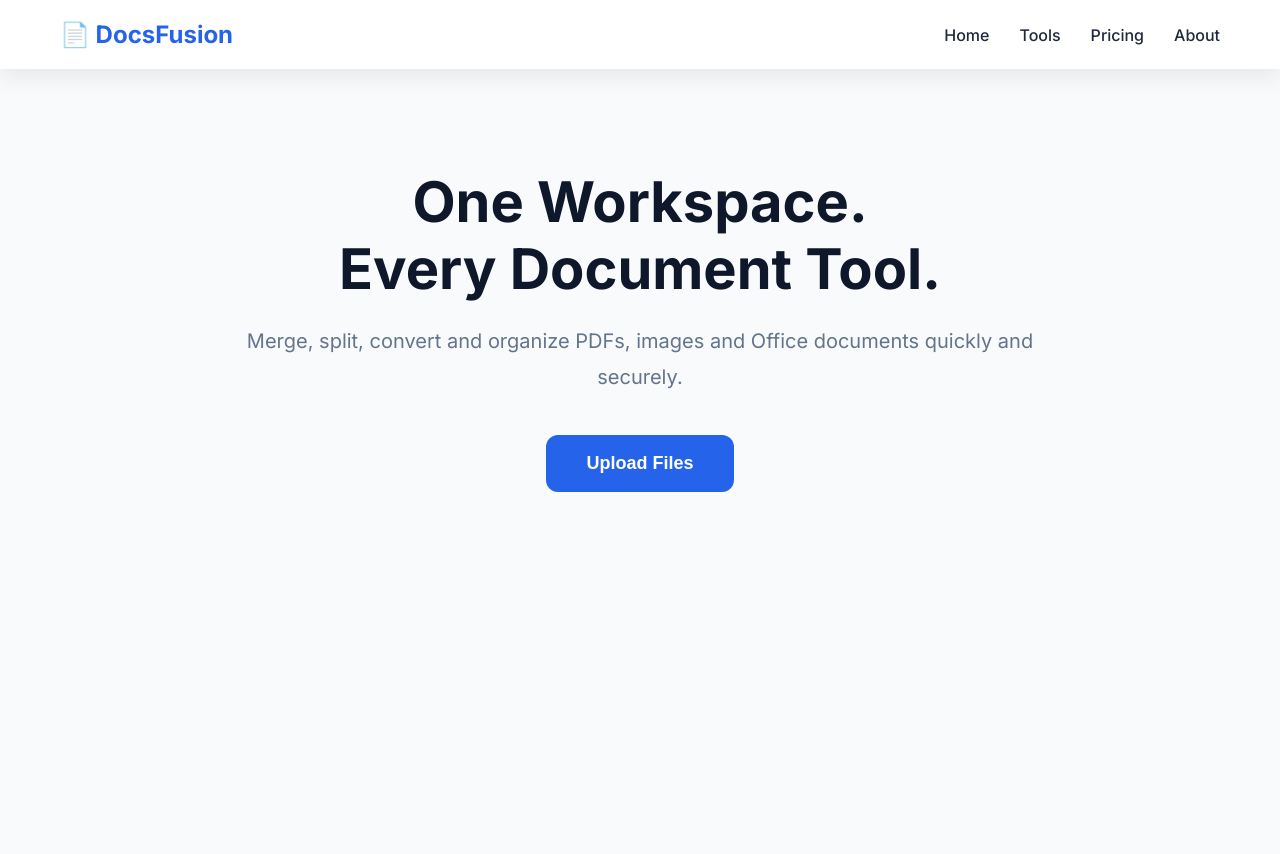
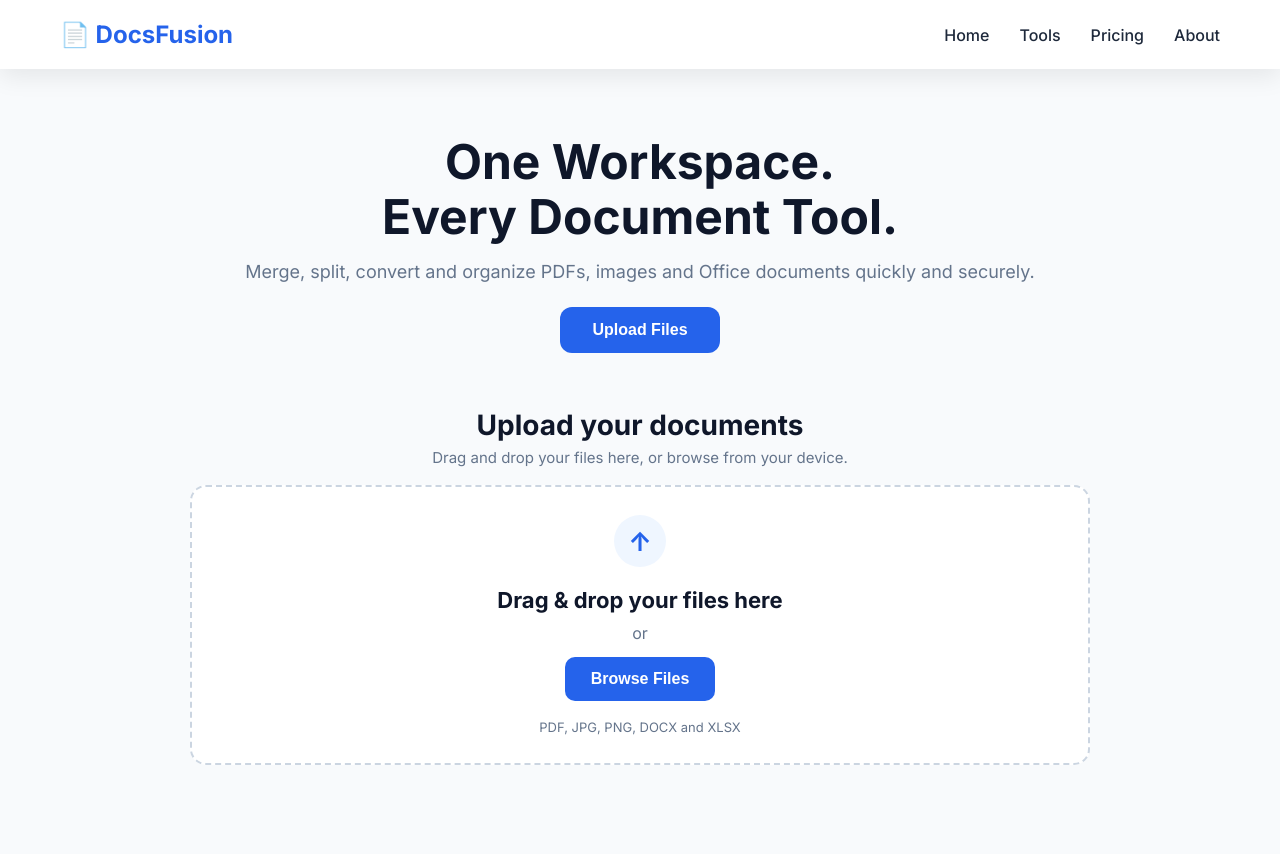
Before and after one commit to Rahul-dev99/Docsfusion, a plain HTML site: page frontend/Index.html in a window 1280 px wide. Before the commit the page ends 800 px from the top, so only its background shows below. Drawn offline with Linux system fonts and the light colour scheme.

Commit message:
Add initial file selection

```diff
--- a/frontend/Index.html
+++ b/frontend/Index.html
@@ -77,7 +77,74 @@
         </button>
 
     </section>
+<section class="upload-section" aria-labelledby="upload-title">
 
+    <div class="upload-container">
+
+        <div class="upload-header">
+
+            <h2 id="upload-title">
+                Upload your documents
+            </h2>
+
+            <p>
+                Drag and drop your files here, or browse from your device.
+            </p>
+
+        </div>
+
+        <div
+            class="upload-dropzone"
+            id="upload-dropzone"
+            tabindex="0"
+            role="button"
+            aria-label="Upload documents"
+        >
+
+            <div class="upload-icon" aria-hidden="true">
+                ↑
+            </div>
+
+            <h3>
+               Drag &amp; drop your files here
+            </h3>
+
+            <p>
+                or
+            </p>
+
+            <button
+                type="button"
+                class="upload-button"
+                id="browse-files-button"
+            >
+                Browse Files
+            </button>
+
+            <p class="upload-supported">
+                PDF, JPG, PNG, DOCX and XLSX
+            </p>
+
+            <input
+                type="file"
+                id="file-input"
+                class="file-input"
+                multiple
+                accept=".pdf,.jpg,.jpeg,.png,.docx,.xlsx,.xls"
+            >
+
+        </div>
+
+        <div
+            class="upload-message"
+            id="upload-message"
+            role="status"
+            aria-live="polite"
+        ></div>
+
+    </div>
+
+</section>
 </main>
 
 
--- a/frontend/scripts/app.js
+++ b/frontend/scripts/app.js
@@ -0,0 +1,52 @@
+/**
+ * DocsFusion
+ * Main application entry point
+ */
+
+// ==========================================
+// DOM ELEMENTS
+// ==========================================
+
+const fileInput = document.getElementById("file-input");
+const browseFilesButton = document.getElementById("browse-files-button");
+const uploadDropzone = document.getElementById("upload-dropzone");
+const uploadMessage = document.getElementById("upload-message");
+
+// ==========================================
+// FILE SELECTION
+// ==========================================
+
+function openFilePicker() {
+    fileInput.click();
+}
+
+// ==========================================
+// EVENT LISTENERS
+// ==========================================
+
+browseFilesButton.addEventListener("click", openFilePicker);
+
+uploadDropzone.addEventListener("click", (event) => {
+
+    // Don't trigger the file picker twice
+    // when the Browse Files button itself is clicked.
+    if (event.target === browseFilesButton) {
+        return;
+    }
+
+    openFilePicker();
+
+});
+
+fileInput.addEventListener("change", () => {
+
+    const selectedFiles = Array.from(fileInput.files);
+
+    if (selectedFiles.length === 0) {
+        return;
+    }
+
+    uploadMessage.textContent =
+        `${selectedFiles.length} file(s) selected.`;
+
+});
--- a/frontend/styles/components.css
+++ b/frontend/styles/components.css
@@ -2,61 +2,61 @@
    HERO SECTION
 ========================================== */
 
-.hero{
+.hero {
 
-    max-width:900px;
+    max-width: 900px;
 
-    margin:80px auto;
+    margin: 45px auto 30px;
 
-    text-align:center;
+    text-align: center;
 
-    padding:20px;
+    padding: 20px;
 
 }
 
-.hero h1{
+.hero h1 {
 
-    font-size:56px;
+    font-size: 48px;
 
-    line-height:1.2;
+    line-height: 1.15;
 
-    color:var(--secondary);
+    color: var(--secondary);
 
-    margin-bottom:20px;
+    margin-bottom: 14px;
 
 }
 
-.hero p{
+.hero p {
 
-    font-size:20px;
+    font-size: 18px;
 
-    color:#64748B;
+    color: #64748B;
 
-    margin-bottom:40px;
+    margin-bottom: 22px;
 
-    line-height:1.8;
+    line-height: 1.5;
 
 }
 
-.primary-btn{
+.primary-btn {
 
-    background:var(--primary);
+    background: var(--primary);
 
-    color:white;
+    color: white;
 
-    border:none;
+    border: none;
 
-    padding:18px 40px;
+    padding: 14px 32px;
 
-    border-radius:var(--radius);
+    border-radius: var(--radius);
 
-    font-size:18px;
+    font-size: 16px;
 
-    font-weight:600;
+    font-weight: 600;
 
-    cursor:pointer;
+    cursor: pointer;
 
-    transition:.3s;
+    transition: 0.3s;
 
 }
 
@@ -67,3 +67,197 @@
     box-shadow:var(--shadow);
 
 }
+/* ==========================================
+   UPLOAD SECTION
+========================================== */
+
+.upload-section {
+
+    padding: 5px 20px 50px;
+
+}
+
+.upload-container {
+
+    max-width: 900px;
+
+    margin: 0 auto;
+
+}
+
+.upload-header {
+
+    text-align: center;
+
+    margin-bottom: 18px;
+
+}
+
+.upload-header h2 {
+
+    font-size: 28px;
+
+    color: var(--secondary);
+
+    margin-bottom: 6px;
+
+}
+
+.upload-header p {
+
+    color: #64748B;
+
+    font-size: 15px;
+
+}
+
+.upload-dropzone {
+
+    border: 2px dashed #CBD5E1;
+
+    border-radius: 16px;
+
+    background: var(--white);
+
+    padding: 28px 30px;
+
+    text-align: center;
+
+    cursor: pointer;
+
+    transition:
+        border-color 0.2s ease,
+        background-color 0.2s ease,
+        transform 0.2s ease;
+
+}
+
+.upload-dropzone:hover {
+
+    border-color: var(--primary);
+
+    background: #F8FAFF;
+
+}
+
+.upload-dropzone:focus-visible {
+
+    outline: 3px solid rgba(37, 99, 235, 0.25);
+
+    outline-offset: 4px;
+
+}
+
+.upload-icon {
+
+    width: 52px;
+
+    height: 52px;
+
+    margin: 0 auto 20px;
+
+    display: flex;
+
+    align-items: center;
+
+    justify-content: center;
+
+    border-radius: 50%;
+
+    background: #EFF6FF;
+
+    color: var(--primary);
+
+    font-size: 26px;
+
+    font-weight: 700;
+
+}
+
+.upload-dropzone h3 {
+
+    color: var(--secondary);
+
+    font-size: 22px;
+
+    margin-bottom: 10px;
+
+}
+
+.upload-dropzone > p {
+
+    color: #64748B;
+
+    margin-bottom: 14px;
+
+}
+
+.upload-button {
+
+    border: none;
+
+    background: var(--primary);
+
+    color: var(--white);
+
+    padding: 13px 26px;
+
+    border-radius: 10px;
+
+    font-size: 16px;
+
+    font-weight: 600;
+
+    cursor: pointer;
+
+    transition:
+        background-color 0.2s ease,
+        transform 0.2s ease;
+
+}
+
+.upload-button:hover {
+
+    background: #1D4ED8;
+
+    transform: translateY(-1px);
+
+}
+
+.upload-button:focus-visible {
+
+    outline: 3px solid rgba(37, 99, 235, 0.25);
+
+    outline-offset: 3px;
+
+}
+
+.upload-supported {
+
+    margin-top: 18px;
+
+    margin-bottom: 0 !important;
+
+    font-size: 13px;
+
+}
+
+.file-input {
+
+    display: none;
+
+}
+
+.upload-message {
+
+    min-height: 24px;
+
+    margin-top: 15px;
+
+    text-align: center;
+
+    font-size: 14px;
+
+    color: #64748B;
+
+}
```
